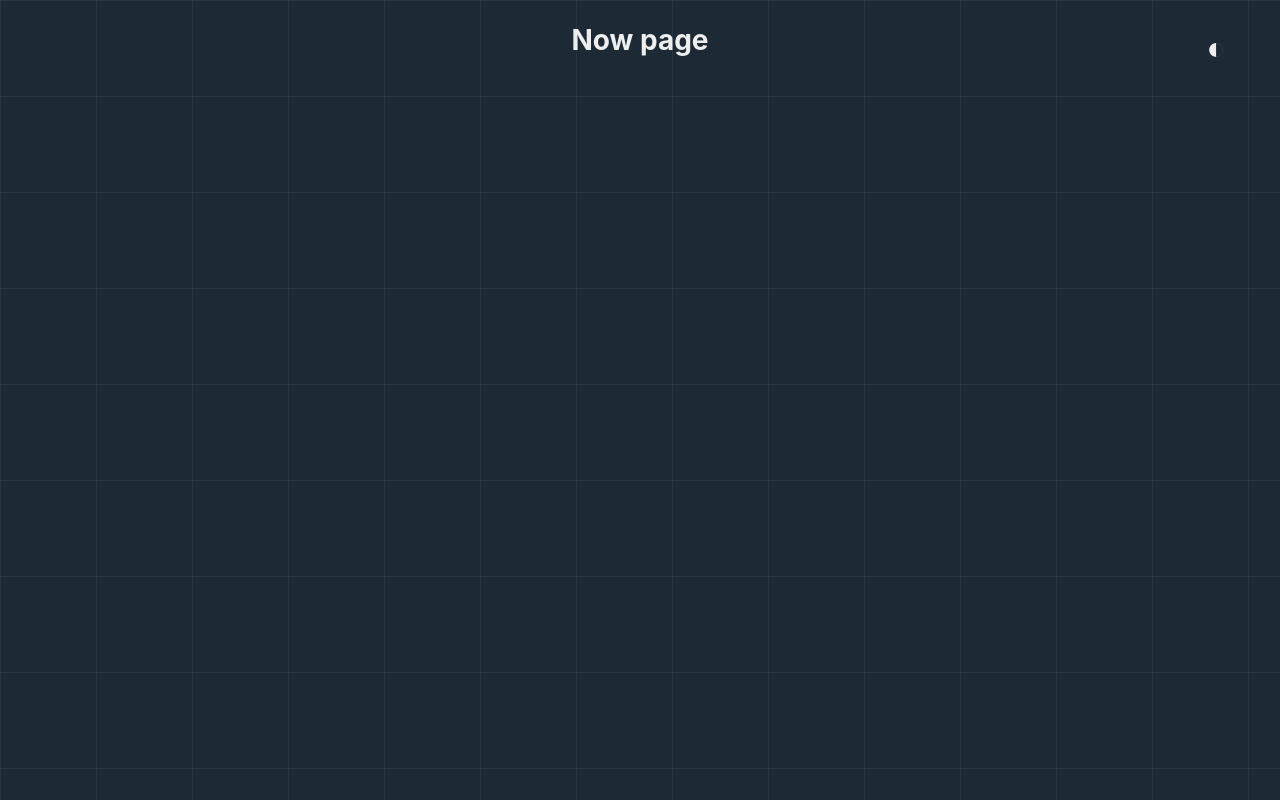
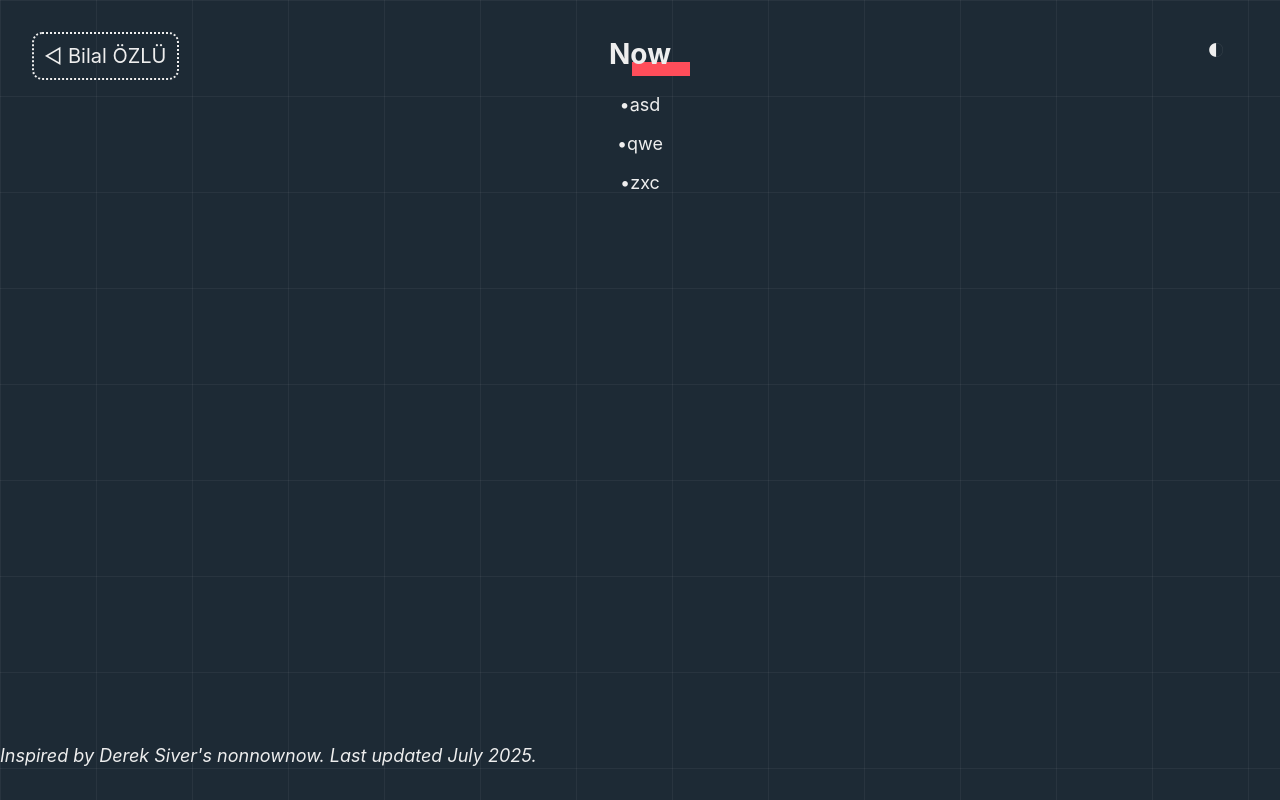
Before and after one commit to bilalozlu/homepage, a React (Create React App) app: page /now in a window 1280 px wide. Built offline with nearby package versions, Linux system fonts and the light colour scheme.

Commit message:
now page is designed

```diff
--- a/src/now/now.jsx
+++ b/src/now/now.jsx
@@ -5,9 +5,12 @@ function Now() {
     return (
         <div className="now">
             <ThemeToggle />
-            <h2>
-                Now page
-            </h2>
+            <a className="nameTitle" href="../"> ◁ Bilal ÖZLÜ</a>
+            <h2>Now</h2>
+            <p>{'\u2022'}asd</p>
+            <p>{'\u2022'}qwe</p>
+            <p>{'\u2022'}zxc</p>
+            <p className="footerText"><i>Inspired by Derek Siver's nonnownow. Last updated July 2025.</i></p>
         </div>
     );
 }
--- a/src/styles/main.scss
+++ b/src/styles/main.scss
@@ -371,3 +371,47 @@ body.dark .project-list .project {
   text-align: center;
   margin-bottom: 1rem;
 }
+
+.now {
+  text-align: center;
+
+  h2:before {
+    position: absolute;
+    content: '';
+    border-bottom: 14px solid $roseColor;
+    width: 3.6rem;
+    display: block;
+    margin: 0 auto;
+    position: relative;
+    left: 1.3rem;
+    top: 2.4rem;
+    z-index: -1;
+  }
+
+  p {
+    font-size: 18px;
+  }
+
+  .nameTitle {
+    position: fixed;
+    top: 2rem;
+    left: 2rem;
+    z-index: 10;
+    padding: 10px;
+    border: 2px dotted;
+    border-radius: 10px;
+    font-size: 20px;
+    text-decoration: none;
+    color: $darkColor;
+  }
+
+  .footerText {
+    position: absolute;
+    bottom: 1rem;
+    justify-self: center;
+  }
+}
+
+body.dark .now .nameTitle {
+  color: $lightColor;
+}
```
